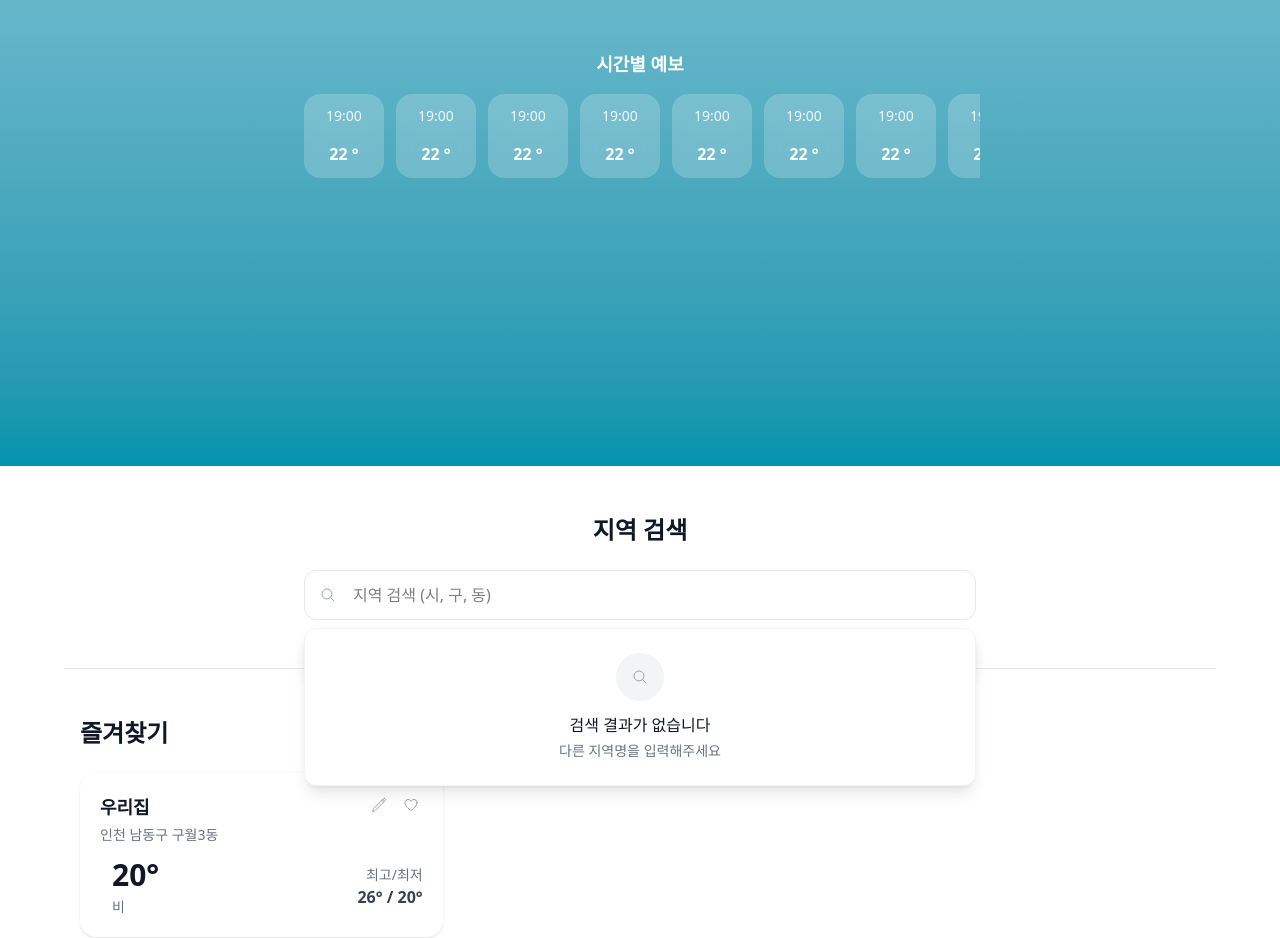
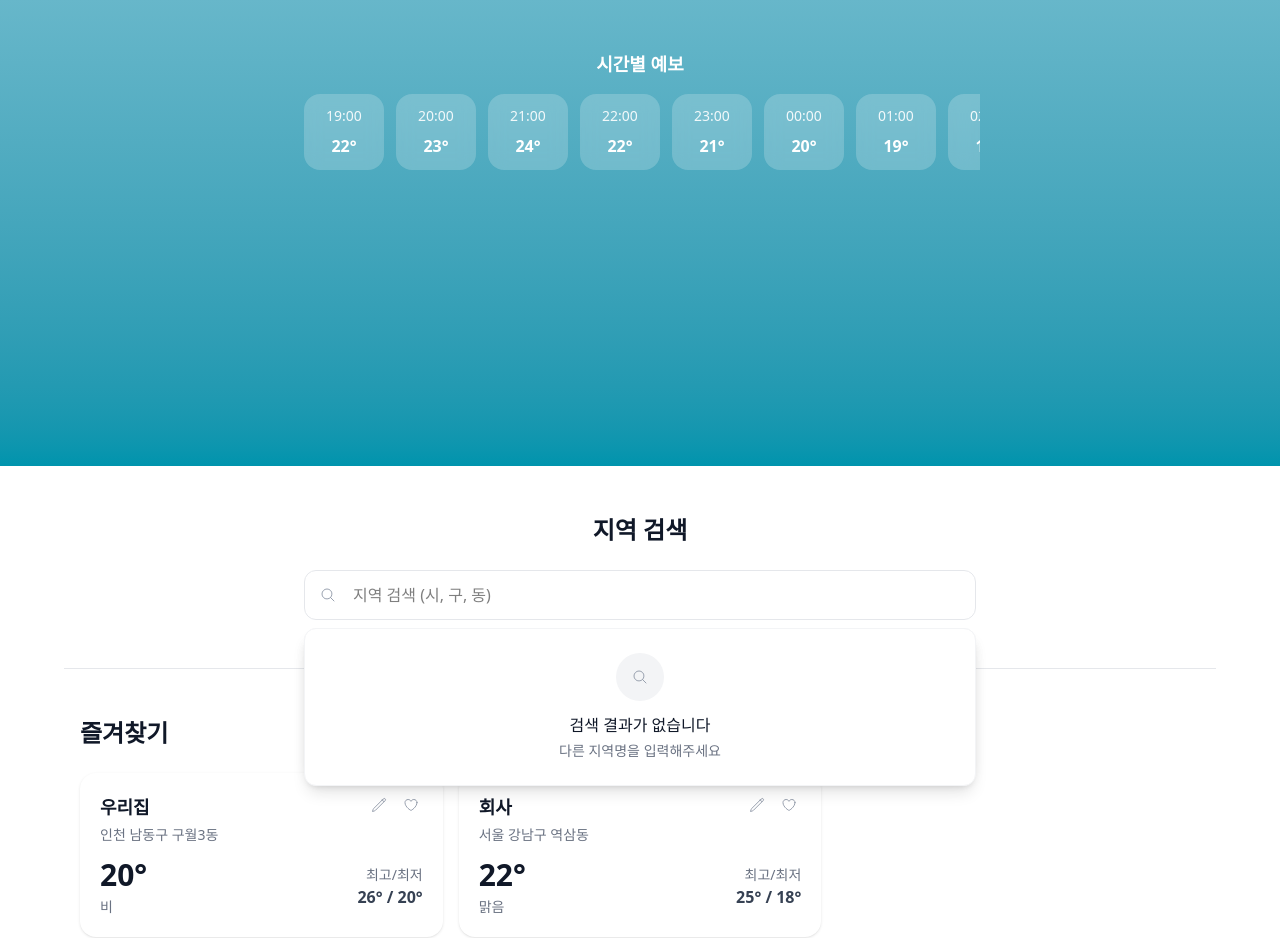
Before and after one commit to UKYUNGAH/weather-app-assignment, a React (Vite) app: page / in a window 1280 px wide. Shown: the part 334-1272 px from the top of the page. Built offline with nearby package versions, Linux system fonts and the light colour scheme.

Commit message:
refactor: HomePage 컴포넌트 적용

```diff
--- a/src/pages/HomePage.tsx
+++ b/src/pages/HomePage.tsx
@@ -1,6 +1,10 @@
-import { MapPinIcon, MagnifyingGlassIcon, PencilIcon, HeartIcon, XMarkIcon } from '@heroicons/react/24/outline';
+import { MapPinIcon, MagnifyingGlassIcon, XMarkIcon } from '@heroicons/react/24/outline';
 import { HeartIcon as HeartSolidIcon } from '@heroicons/react/24/solid';
 import WeatherDisplay from '@/shared/ui/WeatherDisplay';
+import HourlyItem from '@/shared/ui/HourlyItem';
+import SearchResultItem from '@/shared/ui/SearchResultItem';
+import FavoriteCard from '@/shared/ui/FavoriteCard';
+import Modal from '@/shared/ui/Modal';
 
 export const HomePage = () => {
     return (
@@ -24,76 +28,16 @@ export const HomePage = () => {
                         <h2 className="text-white text-lg font-semibold mb-4 px-1">시간별 예보</h2>
                         <div className="w-full overflow-x-auto pb-2">
                             <ul className="flex gap-3 min-w-max px-1">
-                                <li className="flex flex-col items-center gap-2 bg-white/20 backdrop-blur-sm rounded-2xl px-4 py-3 min-w-20">
-                                    <time className="text-white/90 text-sm font-medium" dateTime="19:00">
-                                        19:00
-                                    </time>
-                                    <div className="text-white">{/* api 제공 이미지 */}</div>
-                                    <p className="text-white text-base font-semibold">22 °</p>
-                                </li>
-                                <li className="flex flex-col items-center gap-2 bg-white/20 backdrop-blur-sm rounded-2xl px-4 py-3 min-w-20">
-                                    <time className="text-white/90 text-sm font-medium" dateTime="19:00">
-                                        19:00
-                                    </time>
-                                    <div className="text-white">{/* api 제공 이미지 */}</div>
-                                    <p className="text-white text-base font-semibold">22 °</p>
-                                </li>
-                                <li className="flex flex-col items-center gap-2 bg-white/20 backdrop-blur-sm rounded-2xl px-4 py-3 min-w-20">
-                                    <time className="text-white/90 text-sm font-medium" dateTime="19:00">
-                                        19:00
-                                    </time>
-                                    <div className="text-white">{/* api 제공 이미지 */}</div>
-                                    <p className="text-white text-base font-semibold">22 °</p>
-                                </li>
-                                <li className="flex flex-col items-center gap-2 bg-white/20 backdrop-blur-sm rounded-2xl px-4 py-3 min-w-20">
-                                    <time className="text-white/90 text-sm font-medium" dateTime="19:00">
-                                        19:00
-                                    </time>
-                                    <div className="text-white">{/* api 제공 이미지 */}</div>
-                                    <p className="text-white text-base font-semibold">22 °</p>
-                                </li>
-                                <li className="flex flex-col items-center gap-2 bg-white/20 backdrop-blur-sm rounded-2xl px-4 py-3 min-w-20">
-                                    <time className="text-white/90 text-sm font-medium" dateTime="19:00">
-                                        19:00
-                                    </time>
-                                    <div className="text-white">{/* api 제공 이미지 */}</div>
-                                    <p className="text-white text-base font-semibold">22 °</p>
-                                </li>
-                                <li className="flex flex-col items-center gap-2 bg-white/20 backdrop-blur-sm rounded-2xl px-4 py-3 min-w-20">
-                                    <time className="text-white/90 text-sm font-medium" dateTime="19:00">
-                                        19:00
-                                    </time>
-                                    <div className="text-white">{/* api 제공 이미지 */}</div>
-                                    <p className="text-white text-base font-semibold">22 °</p>
-                                </li>
-                                <li className="flex flex-col items-center gap-2 bg-white/20 backdrop-blur-sm rounded-2xl px-4 py-3 min-w-20">
-                                    <time className="text-white/90 text-sm font-medium" dateTime="19:00">
-                                        19:00
-                                    </time>
-                                    <div className="text-white">{/* api 제공 이미지 */}</div>
-                                    <p className="text-white text-base font-semibold">22 °</p>
-                                </li>
-                                <li className="flex flex-col items-center gap-2 bg-white/20 backdrop-blur-sm rounded-2xl px-4 py-3 min-w-20">
-                                    <time className="text-white/90 text-sm font-medium" dateTime="19:00">
-                                        19:00
-                                    </time>
-                                    <div className="text-white">{/* api 제공 이미지 */}</div>
-                                    <p className="text-white text-base font-semibold">22 °</p>
-                                </li>
-                                <li className="flex flex-col items-center gap-2 bg-white/20 backdrop-blur-sm rounded-2xl px-4 py-3 min-w-20">
-                                    <time className="text-white/90 text-sm font-medium" dateTime="19:00">
-                                        19:00
-                                    </time>
-                                    <div className="text-white">{/* api 제공 이미지 */}</div>
-                                    <p className="text-white text-base font-semibold">22 °</p>
-                                </li>
-                                <li className="flex flex-col items-center gap-2 bg-white/20 backdrop-blur-sm rounded-2xl px-4 py-3 min-w-20">
-                                    <time className="text-white/90 text-sm font-medium" dateTime="19:00">
-                                        19:00
-                                    </time>
-                                    <div className="text-white">{/* api 제공 이미지 */}</div>
-                                    <p className="text-white text-base font-semibold">22 °</p>
-                                </li>
+                                <HourlyItem time="19:00" temperature={22} />
+                                <HourlyItem time="20:00" temperature={23} />
+                                <HourlyItem time="21:00" temperature={24} />
+                                <HourlyItem time="22:00" temperature={22} />
+                                <HourlyItem time="23:00" temperature={21} />
+                                <HourlyItem time="00:00" temperature={20} />
+                                <HourlyItem time="01:00" temperature={19} />
+                                <HourlyItem time="02:00" temperature={18} />
+                                <HourlyItem time="03:00" temperature={18} />
+                                <HourlyItem time="04:00" temperature={17} />
                             </ul>
                         </div>
                     </div>
@@ -117,9 +61,9 @@ export const HomePage = () => {
 
                         {/* 검색결과 - 지역 뜰 때 */}
                         <div className="absolute top-full left-0 right-0 mt-2 bg-white rounded-xl shadow-lg border border-gray-100 max-h-75 overflow-y-auto z-1">
-                            <button className="w-full text-left px-4 py-3 hover:bg-gray-50 transition-colors border-b border-gray-50 last:border-b-0 first:rounded-t-xl last:rounded-b-xl">
-                                <div className="font-medium text-gray-900">인천 남동구 구월3동</div>
-                            </button>
+                            <SearchResultItem location="인천 남동구 구월3동" onClick={() => console.log('클릭!')} />
+                            <SearchResultItem location="인천 남동구 간석동" onClick={() => console.log('클릭!')} />
+                            <SearchResultItem location="인천 남동구 만수동" onClick={() => console.log('클릭!')} />
                         </div>
 
                         {/* 검색결과 - 없을 때 */}
@@ -143,42 +87,28 @@ export const HomePage = () => {
 
                     {/* 카드 */}
                     <ul className="grid grid-cols-1 md:grid-cols-2 lg:grid-cols-3 gap-4">
-                        <li className="bg-white rounded-2xl shadow-sm hover:shadow-md transition-all p-5 relative group cursor-pointer ">
-                            <div className="flex items-start justify-between mb-3">
-                                <div className="flex-1">
-                                    <h3 className="font-semibold text-gray-900 text-lg mb-1">우리집</h3>
-                                    <p className="text-sm text-gray-500">인천 남동구 구월3동</p>
-                                </div>
-                                <div className="flex gap-2">
-                                    <button
-                                        className="text-gray-400 hover:text-[#0094AD] transition-colors p-1"
-                                        title="별칭 수정"
-                                    >
-                                        <PencilIcon className="text-gray-400  w-4 h-4" />
-                                    </button>
-                                    <button
-                                        className="text-gray-400 hover:text-red-500 transition-colors p-1 "
-                                        title="즐겨찾기 제거"
-                                    >
-                                        <HeartIcon className="w-4 h-4" />
-                                    </button>
-                                </div>
-                            </div>
-
-                            <div className="flex items-center justify-between">
-                                <div className="flex items-center gap-3">
-                                    <div className="text-[#0094AD]" />
-                                    <div>
-                                        <div className="text-3xl font-bold text-gray-900">20°</div>
-                                        <div className="text-sm text-gray-500 mt-1">비</div>
-                                    </div>
-                                </div>
-                                <div className="text-right">
-                                    <div className="text-sm text-gray-500">최고/최저</div>
-                                    <div className="text-base font-semibold text-gray-700">26° / 20°</div>
-                                </div>
-                            </div>
-                        </li>
+                        <FavoriteCard
+                            displayName="우리집"
+                            location="인천 남동구 구월3동"
+                            temperature={20}
+                            description="비"
+                            minTemp={20}
+                            maxTemp={26}
+                            onEdit={() => console.log('수정')}
+                            onDelete={() => console.log('삭제')}
+                            onClick={() => console.log('상세 페이지')}
+                        />
+                        <FavoriteCard
+                            displayName="회사"
+                            location="서울 강남구 역삼동"
+                            temperature={22}
+                            description="맑음"
+                            minTemp={18}
+                            maxTemp={25}
+                            onEdit={() => console.log('수정')}
+                            onDelete={() => console.log('삭제')}
+                            onClick={() => console.log('상세 페이지')}
+                        />
                     </ul>
 
                     {/* 즐겨찾기 없을 때 */}
@@ -193,7 +123,7 @@ export const HomePage = () => {
             </section>
 
             {/* 모달 */}
-            <div className="fixed inset-0 bg-black/50 flex items-center justify-center z-50 p-4 hidden">
+            <Modal isOpen={false} onClose={() => console.log('닫기')}>
                 <div className="bg-white rounded-2xl shadow-2xl max-w-md w-full p-6 animate-in fade-in zoom-in duration-200">
                     <div className="flex items-center justify-between mb-6">
                         <h2 className="text-xl font-semibold text-gray-900">별칭 수정</h2>
@@ -238,7 +168,7 @@ export const HomePage = () => {
                         </div>
                     </form>
                 </div>
-            </div>
+            </Modal>
         </main>
     );
 };
```
